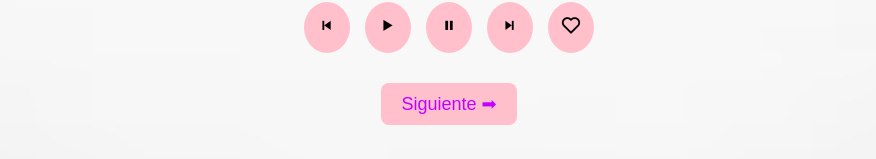
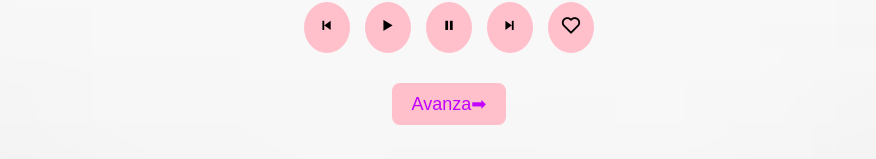
Before and after one commit to joaneltraviezo/Alexa.github.io, a plain HTML site: page index.html in a window 1280 px wide. Shown: the part 638-797 px from the top of the page, without its empty margins (191-1067 px from the left). Drawn offline with nearby package versions, Linux system fonts and the light colour scheme.

Commit message:
Update index.html

```diff
--- a/index.html
+++ b/index.html
@@ -40,7 +40,7 @@
   </div>
 
   <!-- Botón siguiente página -->
-  <button id="nextPageBtn" class="next-page">Siguiente ➡</button>
+  <button id="nextPageBtn" class="next-page">Avanza➡</button>
 
   <audio id="player"></audio>
   <script src="script.js"></script>
```
